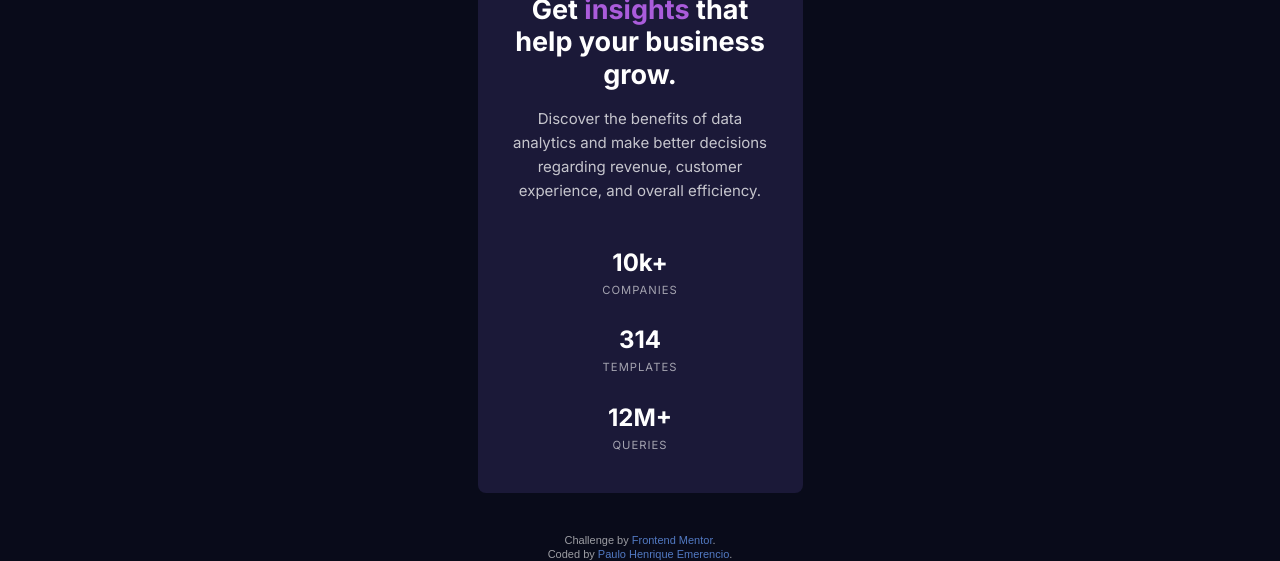
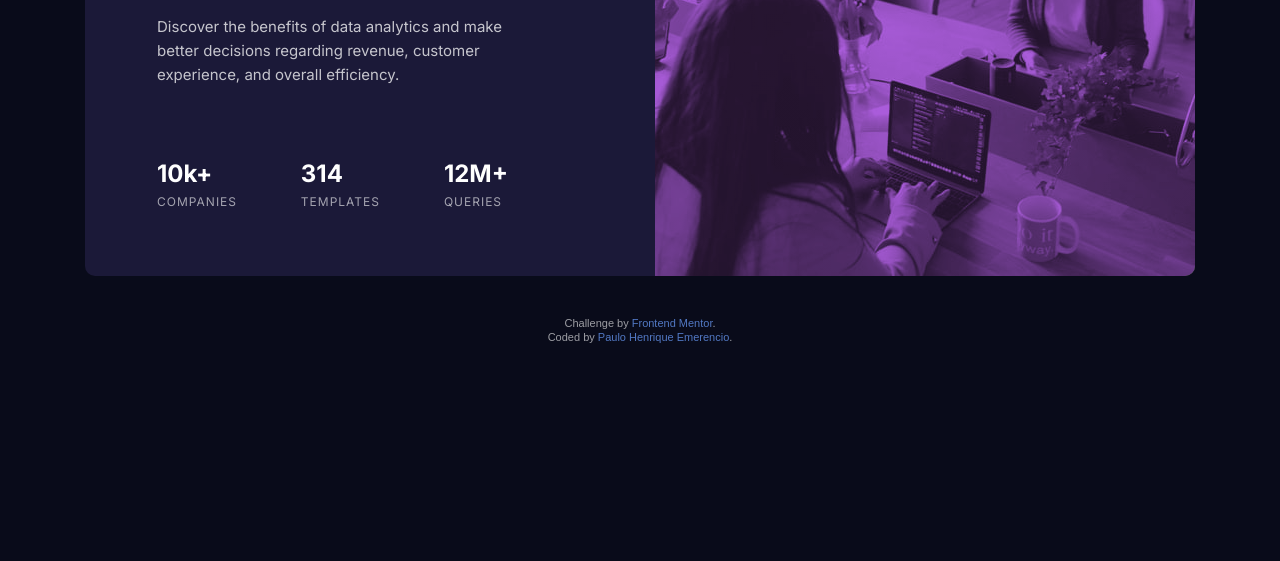
Before and after one commit to Paulo-Emerencio/stats-preview-card-component, a plain HTML site: page index.html in a window 1280 px wide. Shown: the part 326-887 px from the top of the page. After the commit the page ends 800 px from the top, so only its background shows below. Drawn offline with Linux system fonts and the light colour scheme.

Commit message:
:art: desktop done

```diff
--- a/css/main.css
+++ b/css/main.css
@@ -1,5 +1,4 @@
 :root {
-    /* Colors */
     --main-bg-color: hsl(233, 47%, 7%);
     --card-bg-color: hsl(244, 38%, 16%);
     --accent-color: hsl(277, 64%, 61%);
@@ -8,10 +7,10 @@
     --paragraph-white: hsla(0, 0%, 100%, 0.75);
     --stats-white: hsla(0, 0%, 100%, 0.6);
 
-    /* Sizes */
-    --img-height-mobile: 240px;
-
-    --border-radius: 8px;
+    --img-gradient: linear-gradient(
+        rgba(255,255,255,.2),
+        rgba(255,255,255,.2)
+    );
 }
 
 * {
@@ -19,37 +18,48 @@
 }
 
 body {
+    display: flex;
+    flex-direction: column;
+    align-items: center;
+    justify-content: center;
+
+    min-height: 100vh;
+
     font-size: 15px;
     background-color: var(--main-bg-color);
 }
 
+/* Mobile */
 .card {
+    --img-size: 240px;
+
     display: flex;
     flex-direction: column;
     align-items: center;
 
+    width: 90vw;
+    max-width: 325px;
+    overflow: hidden;
+
     font-family: 'Inter', sans-serif;
     text-align: center;
 
-    width: 90vw;
-    max-width: 325px;
-
     background-color: var(--card-bg-color);
     background-repeat: no-repeat;
-    background-size: auto var(--img-height-mobile);
+    background-size: auto var(--img-size);
+    background-position: top center;
     background-image:
-        linear-gradient(rgba(255,255,255,.2),rgba(255,255,255,.2)),
+        var(--img-gradient),
         url(../images/image-header-mobile.jpg);
 
-    border-radius: var(--border-radius);
-    margin: 40px auto;
+    border-radius: 10px;
+    margin: 40px 0;
 }
 .card::before {
     content: '';
     width: 100%;
-    height: var(--img-height-mobile);
+    height: var(--img-size);
     background-color: var(--accent-color);
-    border-radius: var(--border-radius) var(--border-radius) 0 0;
     mix-blend-mode: multiply;
 }
 
@@ -58,7 +68,7 @@ body {
     padding: 40px 10.7% 10px;
 }
 
-.pad {
+.spacing {
     padding: 16px 0;
 }
 
@@ -90,18 +100,87 @@ body {
     color: var(--stats-white);
 }
 
+/* Footer */
 .attribution {
     font-family: Arial, Helvetica, sans-serif;
     font-size: 11px;
     text-align: center;
     line-height: 14px;
     color: var(--stats-white);
+
+    margin-bottom: 15px;
 }
 .attribution a {
     text-decoration: none;
-    color: cornflowerblue;
-    opacity: .8;
+    color: hsl(219, 79%, 66%, 0.8);
 }
 .attribution a:hover {
     text-decoration: underline;
 }
+
+/* Desktop */
+@media (min-width: 1010px) {
+    .card {
+        --img-size: 540px;
+
+        flex-direction: row-reverse;
+        justify-content: space-between;
+
+        height: 446px;
+        max-width: 1110px;
+
+        text-align: left;
+
+        background-size: var(--img-size);
+        background-position: right;
+        background-image: var(--img-gradient), url(../images/image-header-desktop.jpg);
+    }
+    .card::before {
+        width: var(--img-size);
+        height: 100%;
+    }
+
+    .container {
+        width: 27vw;
+
+        padding: 0;
+        margin-left: 5vw;
+    }
+
+    .spacing {
+        padding: 0;
+    }
+
+    .main > h1 {
+        font-size: 2.3em;
+        line-height: 1.3em;
+        letter-spacing: 1px;
+    }
+    .main > p {
+        margin: 28px 0 75px;
+    }
+
+    .stats {
+        display: flex;
+        justify-content: space-between;
+    }
+    .stats-block {
+        margin-right: 2.6vw;
+    }
+    .stats-block > .emphasis {
+        font-size: 1.6em;
+    }
+    .stats-block > p + p {
+        font-size: .8em;
+    }
+}
+
+@media (min-width: 1180px) {
+    .container {
+        width: 388px;
+        margin-left: 72px;
+    }
+    .stats-block {
+        margin-right: 37px;
+    }
+}
--- a/index.html
+++ b/index.html
@@ -12,7 +12,8 @@
   <link rel="stylesheet" href="css/reset.css">
   <!-- CSS -->
   <link rel="stylesheet" href="css/main.css">
-  <link rel="stylesheet" href="css/responsive.css">
+  <link rel="stylesheet" href="css/mobile.css">
+  <link rel="stylesheet" href="css/desktop.css">
 
   <title>Frontend Mentor | Stats preview card component</title>
 </head>
@@ -21,18 +22,18 @@
     <div class="container">
       <section class="main">
         <h1 class="emphasis">Get <span>insights</span> that help your business grow.</h1>
-        <p class="pad">Discover the benefits of data analytics and make better decisions regarding revenue, customer experience, and overall efficiency.</p>
+        <p class="spacing">Discover the benefits of data analytics and make better decisions regarding revenue, customer experience, and overall efficiency.</p>
       </section>
-      <section class="stats pad">
-        <div class="stats-block pad">
+      <section class="stats spacing">
+        <div class="stats-block spacing">
           <p class="emphasis">10k+</p>
           <p>companies</p>
         </div>
-        <div class="stats-block pad">
+        <div class="stats-block spacing">
           <p class="emphasis">314</p>
           <p>templates</p>
         </div>
-        <div class="stats-block pad">
+        <div class="stats-block spacing">
           <p class="emphasis">12M+</p>
           <p>queries</p>
         </div>
```
Also changed, not shown: css/desktop.css (added), css/mobile.css (added), css/responsive.css (deleted).
